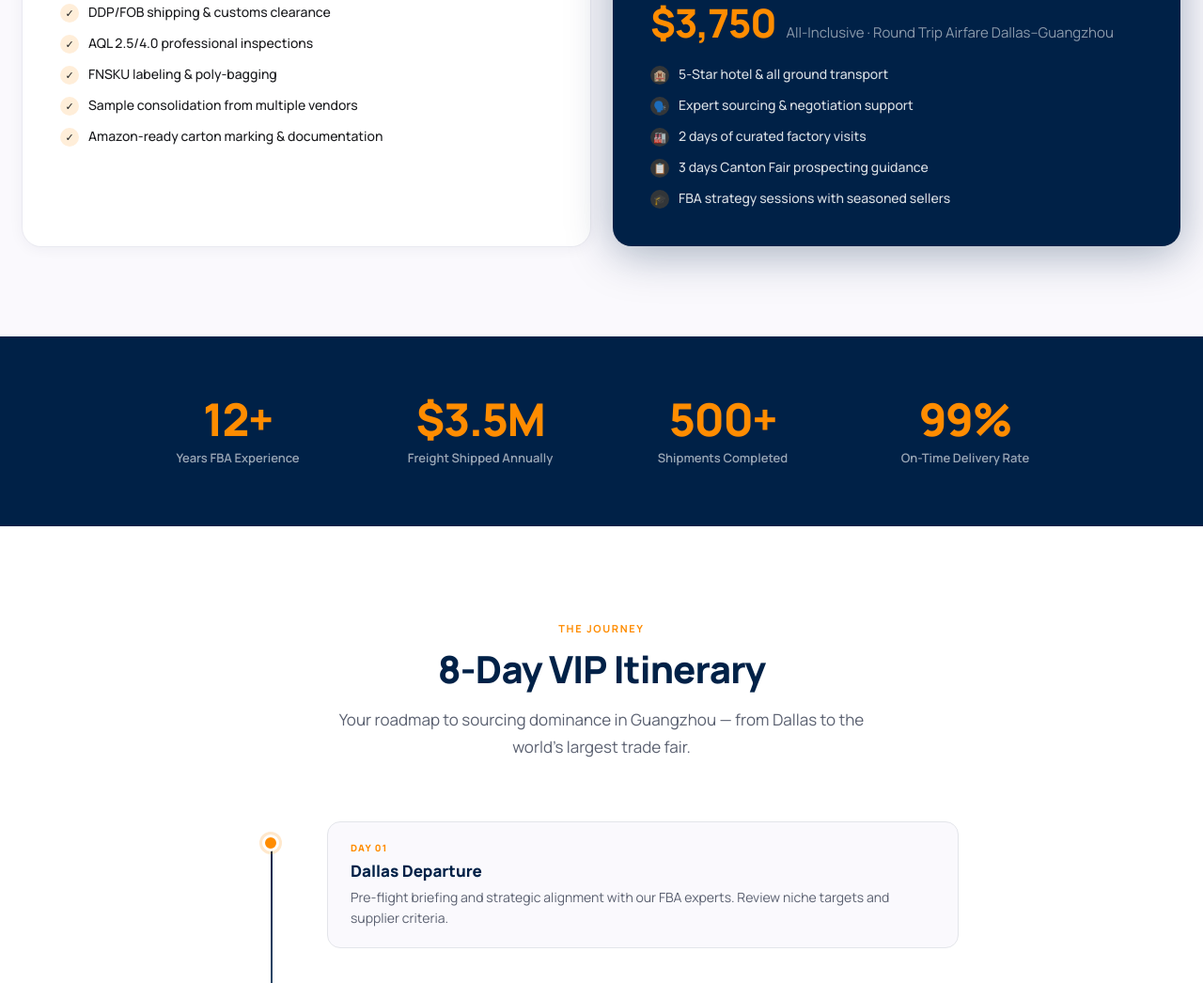
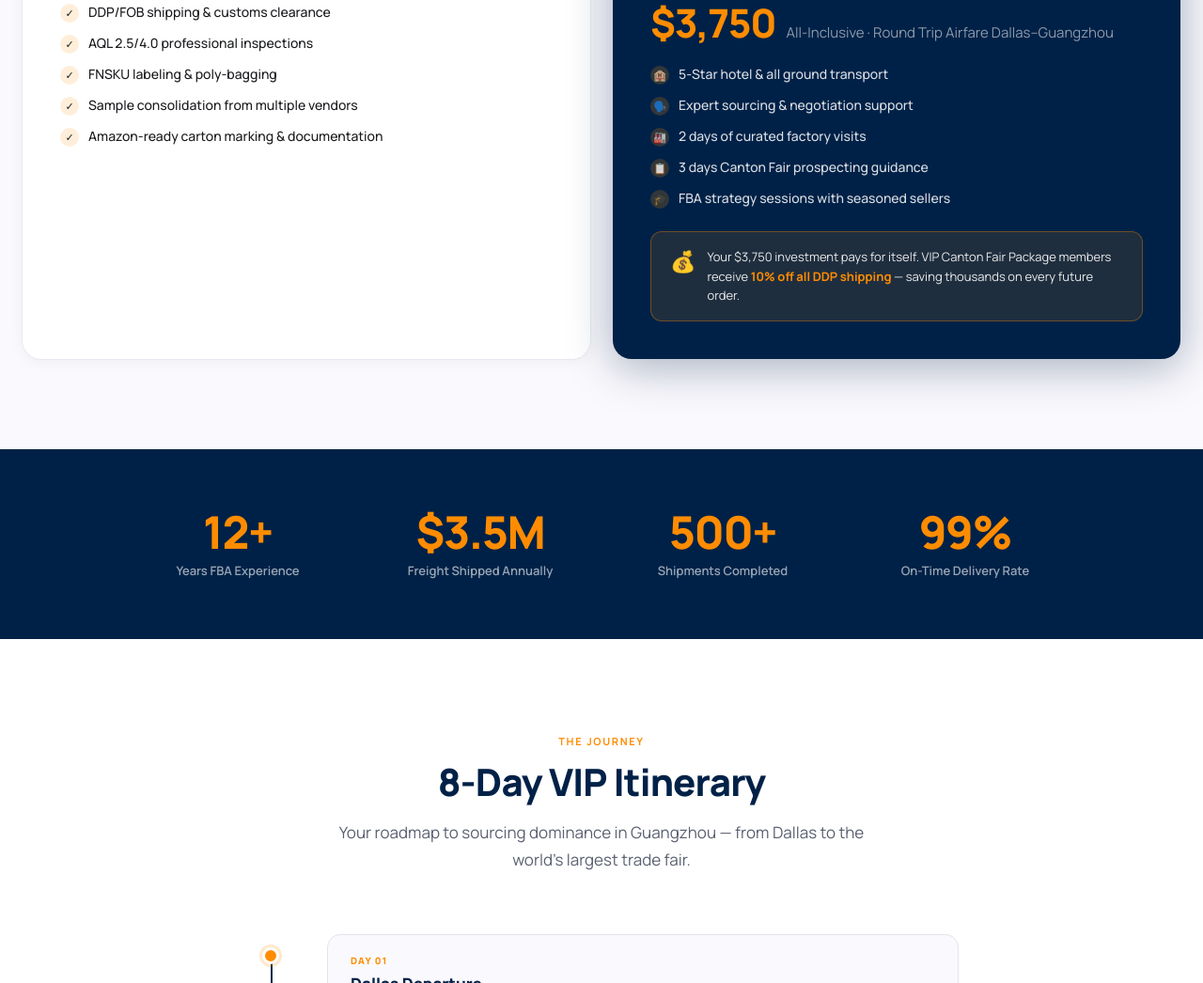
Before and after one commit to gsmith0572-dot/logisticssmithfba, a plain HTML site: page index.html in a window 1280 px wide. Shown: the part 1429-2475 px from the top of the page at 94% size. Drawn offline with Linux system fonts and the light colour scheme.

Commit message:
Add 10% DDP discount banner to Canton Fair card

```diff
--- a/index.html
+++ b/index.html
@@ -513,6 +513,10 @@
           <li><div class="check-dot">📋</div><span data-i18n="s2.f4">3 days Canton Fair prospecting guidance</span></li>
           <li><div class="check-dot">🎓</div><span data-i18n="s2.f5">FBA strategy sessions with seasoned sellers</span></li>
         </ul>
+        <div style="margin-top:24px;background:rgba(255,140,0,0.12);border:1px solid rgba(255,140,0,0.35);border-radius:12px;padding:16px 20px;display:flex;align-items:flex-start;gap:12px;">
+          <span style="font-size:22px;flex-shrink:0;">💰</span>
+          <p style="font-size:13px;line-height:1.6;color:rgba(255,255,255,0.9);" data-i18n="s2.bonus">Your $3,750 investment pays for itself. VIP Canton Fair Package members receive <strong style="color:#FF8C00;">10% off all DDP shipping</strong> — saving thousands on every future order.</p>
+        </div>
       </div>
     </div>
   </div>
@@ -697,6 +701,7 @@ const i18n = {
     "s2.f3": "2 days of curated factory visits",
     "s2.f4": "3 days Canton Fair prospecting guidance",
     "s2.f5": "FBA strategy sessions with seasoned sellers",
+    "s2.bonus": "Your $3,750 investment pays for itself. VIP Canton Fair Package members receive <strong style=\"color:#FF8C00;\">10% off all DDP shipping</strong> — saving thousands on every future order.",
     "stat.1": "Years FBA Experience",
     "stat.2": "Freight Shipped Annually",
     "stat.3": "Shipments Completed",
@@ -769,6 +774,7 @@ const i18n = {
     "s2.f3": "2 días de visitas a fábricas seleccionadas",
     "s2.f4": "3 días de orientación en la Feria de Cantón",
     "s2.f5": "Sesiones de estrategia FBA con vendedores experimentados",
+    "s2.bonus": "Tu inversión de $3,750 se paga sola. Los miembros del VIP Canton Fair Package reciben <strong style=\"color:#FF8C00;\">10% de descuento en todos los envíos DDP</strong> — ahorrando miles en cada pedido futuro.",
     "stat.1": "Años de Experiencia FBA",
     "stat.2": "Carga Enviada Anualmente",
     "stat.3": "Envíos Completados",
```
